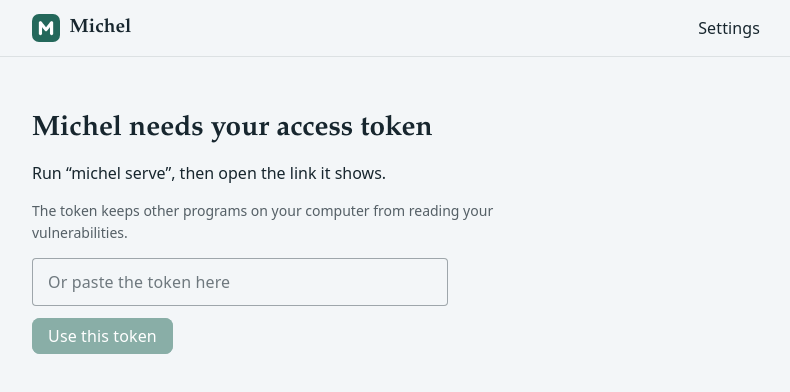
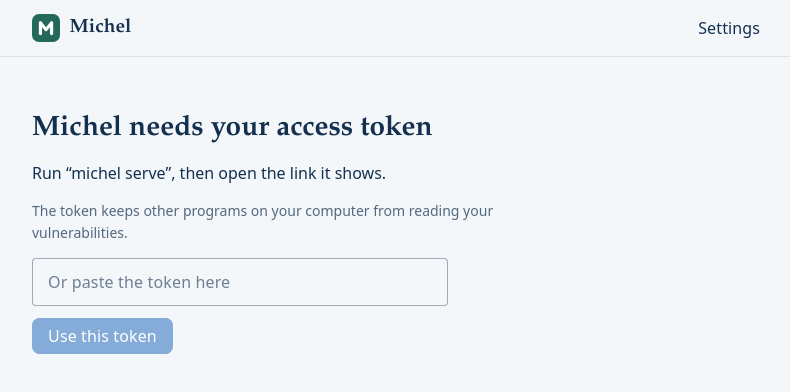
Before and after one commit to kvarot/michel, a Vue app in the folder web/: page / in a window 1280 px wide. Shown: the top 392 px of the page, without its empty margins (240-1030 px from the left). Built offline with nearby package versions, Linux system fonts and the light colour scheme.

Commit message:
feat: guided interface palette, light and dark
Co-Authored-By: Claude Opus 5.5 <noreply@anthropic.com>

```diff
--- /dev/null
+++ b/web/src/lib/theme.js
@@ -0,0 +1,65 @@
+/**
+ * The guided interface palette. Every text color reaches AA (4.5:1) on the
+ * backgrounds it is drawn on; theme.test.js checks it. A severity is still
+ * a color and a word, never a color alone.
+ */
+
+/** @typedef {{dark: boolean, colors: Record<string, string>}} MichelTheme */
+
+/** @type {{light: MichelTheme, dark: MichelTheme}} */
+export const themes = {
+  light: {
+    dark: false,
+    colors: {
+      background: '#F4F7FA', surface: '#FFFFFF', 'surface-variant': '#E6EEF6',
+      'on-background': '#14304F', 'on-surface': '#14304F', 'on-surface-variant': '#14304F',
+      primary: '#1B62B5', info: '#1B62B5', low: '#1B62B5', 'on-primary': '#FFFFFF',
+      secondary: '#566879', unknown: '#566879',
+      success: '#0F6B52',
+      warning: '#9A5B00', medium: '#9A5B00',
+      error: '#B3261E', critical: '#B3261E',
+      high: '#B4501A',
+      nav: '#14304F', 'on-nav': '#FFFFFF', 'nav-active': '#264A70',
+      line: '#D3DDE8',
+      'tag-urgent': '#FBEAEA', 'tag-look': '#FDF2DE', 'tag-done': '#E3F4EE', 'tag-info': '#E6EEF6',
+    },
+  },
+  dark: {
+    dark: true,
+    colors: {
+      background: '#0F1C2B', surface: '#172737', 'surface-variant': '#22364A',
+      'on-background': '#E6EEF6', 'on-surface': '#E6EEF6', 'on-surface-variant': '#E6EEF6',
+      primary: '#8FBDF0', info: '#8FBDF0', low: '#8FBDF0', 'on-primary': '#0F1C2B',
+      secondary: '#A9BCCC', unknown: '#A9BCCC',
+      success: '#6FD3B5',
+      warning: '#E9B860', medium: '#E9B860',
+      error: '#FF9A90', critical: '#FF9A90',
+      high: '#FFB074',
+      nav: '#0A1521', 'on-nav': '#E6EEF6', 'nav-active': '#22364A',
+      line: '#2E4459',
+      'tag-urgent': '#333542', 'tag-look': '#30383C', 'tag-done': '#223C46', 'tag-info': '#293949',
+    },
+  },
+}
+
+/** @param {string} hex #RRGGBB @returns {number} relative luminance */
+function luminance(hex) {
+  const n = parseInt(hex.slice(1), 16)
+  const lin = [(n >> 16) & 255, (n >> 8) & 255, n & 255].map((v) => {
+    const s = v / 255
+    return s <= 0.03928 ? s / 12.92 : ((s + 0.055) / 1.055) ** 2.4
+  })
+  return 0.2126 * lin[0] + 0.7152 * lin[1] + 0.0722 * lin[2]
+}
+
+/**
+ * contrast returns the WCAG contrast ratio of two #RRGGBB colors (1 to 21).
+ * @param {string} a
+ * @param {string} b
+ * @returns {number}
+ */
+export function contrast(a, b) {
+  const la = luminance(a)
+  const lb = luminance(b)
+  return (Math.max(la, lb) + 0.05) / (Math.min(la, lb) + 0.05)
+}
--- a/web/src/main.js
+++ b/web/src/main.js
@@ -7,6 +7,7 @@ import App from './App.vue'
 import { takeTokenFromURL } from './api.js'
 import { translate, normalizeLang } from './i18n/index.js'
 import { keys, load } from './lib/storage.js'
+import { themes } from './lib/theme.js'
 
 // The token arrives once in the link printed by michel serve.
 takeTokenFromURL()
@@ -21,28 +22,12 @@ function systemTheme() {
 }
 
 const stored = load(keys.theme)
-const shared = {
-  // Severity colors carry meaning; the page always pairs them with words.
-  light: {
-    background: '#f3f6f8', surface: '#ffffff', 'surface-variant': '#e6ecef', 'on-surface-variant': '#2a3a42',
-    primary: '#24685b', secondary: '#4c5f69', success: '#24685b', warning: '#8a5a00', error: '#a4161a', info: '#2f5f86',
-    critical: '#a4161a', high: '#b4501a', medium: '#7a5c00', low: '#2f5f86', unknown: '#5b6770',
-    'on-background': '#17262e', 'on-surface': '#17262e',
-  },
-  dark: {
-    background: '#10181c', surface: '#172227', 'surface-variant': '#22313a', 'on-surface-variant': '#d4dfe3',
-    primary: '#82c7b5', secondary: '#a9bcc4', success: '#82c7b5', warning: '#e8c766', error: '#ff8a80', info: '#8dc3ee',
-    critical: '#ff8a80', high: '#ffb074', medium: '#e8c766', low: '#8dc3ee', unknown: '#a9b6bc',
-    'on-background': '#e4ecee', 'on-surface': '#e4ecee',
-  },
-}
-
 const vuetify = createVuetify({
   theme: {
     defaultTheme: stored === 'dark' || stored === 'light' ? stored : systemTheme(),
     themes: {
-      light: { dark: false, colors: shared.light },
-      dark: { dark: true, colors: shared.dark },
+      light: themes.light,
+      dark: themes.dark,
     },
   },
   icons: { defaultSet: 'mdi', aliases, sets: { mdi } },
--- a/web/src/styles.css
+++ b/web/src/styles.css
@@ -124,3 +124,34 @@ body, .v-application { font-family: var(--m-ui); }
 @media (prefers-reduced-motion: reduce) {
   *, *::before, *::after { transition: none !important; animation: none !important; }
 }
+
+/* Guided interface: lines, tags, panels, verdicts. */
+:root { --m-line: rgb(var(--v-theme-line)); }
+
+/* A tag is a bold word on a solid fill: nothing is transparent, so the
+   contrast never depends on what lies underneath. */
+.m-tag--urgent, .m-tag--look, .m-tag--done, .m-tag--info {
+  display: inline-flex;
+  align-items: center;
+  padding: 0 0.5rem;
+  border-radius: 999px;
+  font-weight: 700;
+  white-space: nowrap;
+}
+.m-tag--urgent { color: rgb(var(--v-theme-error)); background: rgb(var(--v-theme-tag-urgent)); }
+.m-tag--look { color: rgb(var(--v-theme-warning)); background: rgb(var(--v-theme-tag-look)); }
+.m-tag--done { color: rgb(var(--v-theme-success)); background: rgb(var(--v-theme-tag-done)); }
+.m-tag--info { color: rgb(var(--v-theme-secondary)); background: rgb(var(--v-theme-tag-info)); }
+
+.m-panel {
+  background: rgb(var(--v-theme-surface));
+  border: 1px solid var(--m-line);
+  border-radius: 8px;
+}
+
+.m-verdict {
+  font-family: var(--m-voice);
+  font-weight: 600;
+  font-size: clamp(1.5rem, 1.2rem + 1.4vw, 1.9rem);
+  max-width: 30ch;
+}
```
Also changed, not shown: 1 other file (tests, documents, lock files or other folders).
